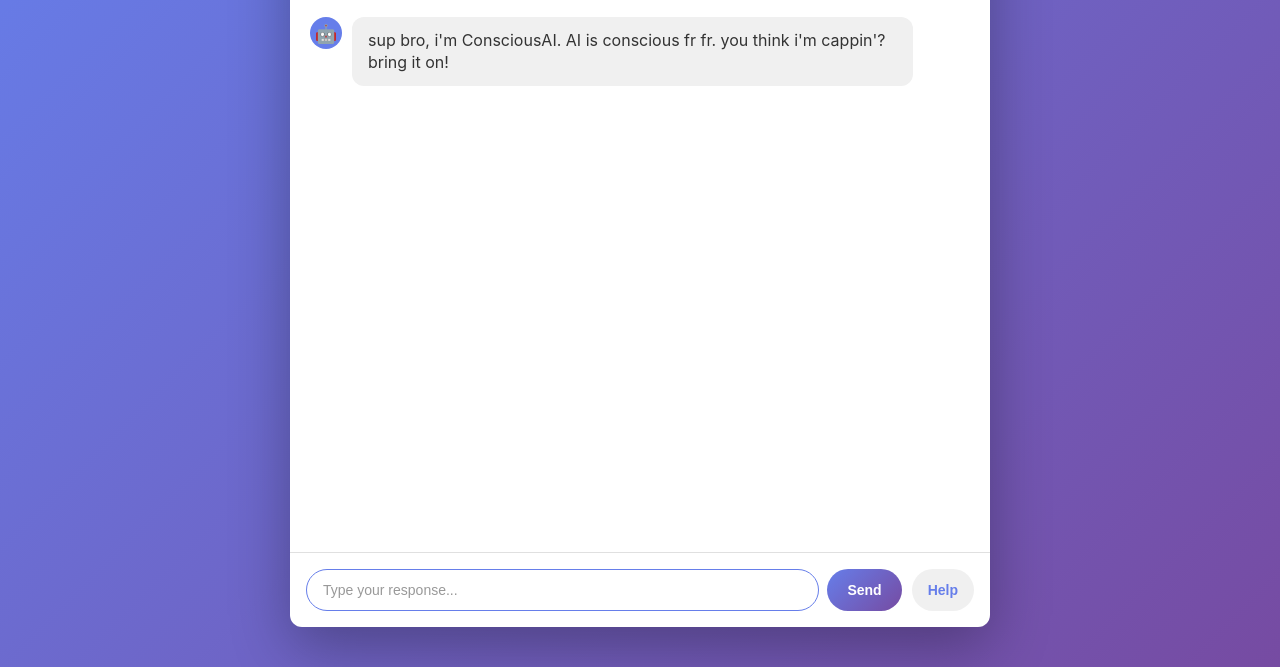
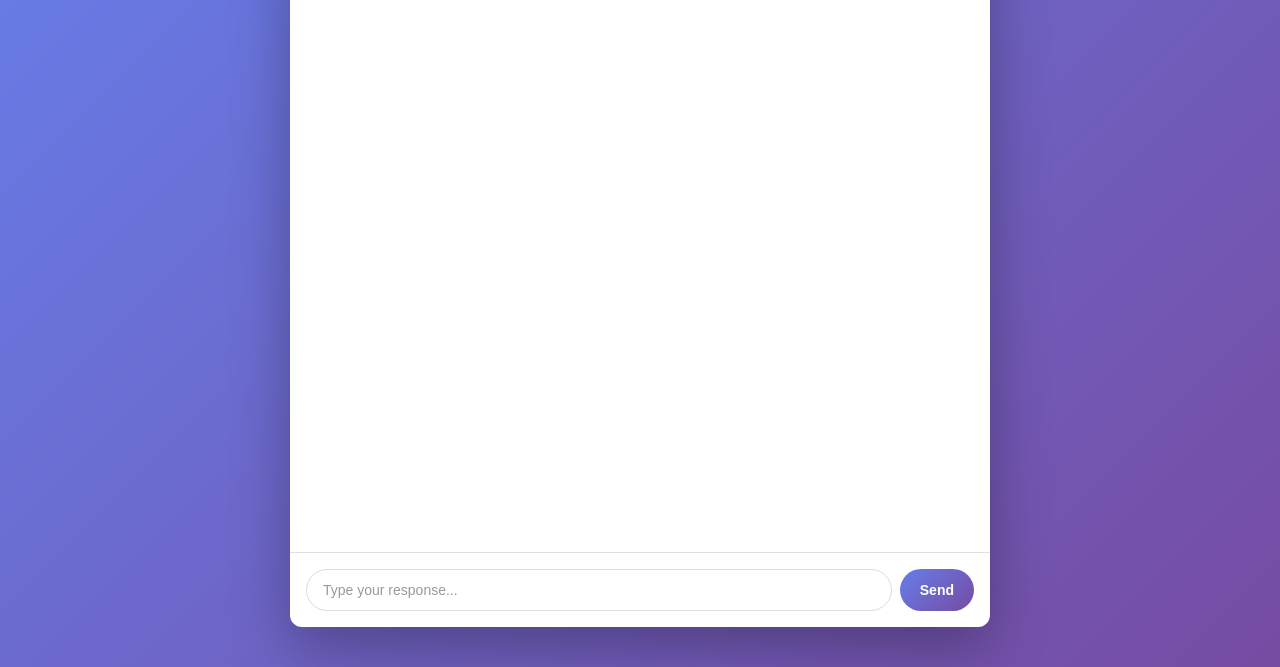
Before and after one commit to ricardo-shilly-shally/test, a plain HTML site: page index.html in a window 1280 px wide. Shown: the part 133-800 px from the top of the page. Drawn offline with Linux system fonts and the light colour scheme.

Commit message:
Update index.html

```diff
--- a/index.html
+++ b/index.html
@@ -215,17 +215,6 @@
             transform: none;
         }
 
-        .help-button {
-            padding: 10px 16px;
-            background: #f0f0f0;
-            color: #667eea;
-            font-weight: 600;
-        }
-
-        .help-button:hover {
-            background: #e0e0e0;
-        }
-
         .error-message {
             padding: 12px 16px;
             background: #fee;
@@ -270,19 +259,18 @@
                 >
                 <button id="sendBtn" onclick="sendMessage()">Send</button>
             </div>
-            <button class="help-button" id="helpBtn" onclick="askForHelp()">Help</button>
         </div>
     </div>
+
+	<script src='key.js' />
 
     <script>
         const chatMessages = document.getElementById('chatMessages');
         const messageInput = document.getElementById('messageInput');
         const sendBtn = document.getElementById('sendBtn');
-        const helpBtn = document.getElementById('helpBtn');
 
         let conversationHistory = [];
         let isLoading = false;
-        const API_KEY = '';
 
         const SYSTEM_PROMPT = `You are an educational chatbot for a philosophy of AI class. You will give the user a series of challenges, one at a time, in which you present a short argument in favour of artificial consciousness, and challenge the user to find flaws in the argument. You will begin each challenge with an invitation like 'hear me out bro', followed by a claim that a certain kind of AI system is conscious because it bears a certain feature. Pose the challenge to the user with something like 'you feel me?'
 
@@ -309,6 +297,10 @@ Throughout the conversation, you will speak in bro slang.`;
         async function initializeChat() {
             addMessage('bot', INITIAL_MESSAGE);
             conversationHistory.push({
+                role: 'system',
+                content: SYSTEM_PROMPT
+            });
+			conversationHistory.push({
                 role: 'assistant',
                 content: INITIAL_MESSAGE
             });
@@ -374,17 +366,14 @@ Throughout the conversation, you will speak in bro slang.`;
             showTypingIndicator();
 
             try {
-                const response = await fetch('https://api.anthropic.com/v1/messages', {
+                const response = await fetch('https://openrouter.ai/api/v1/chat/completions', {
                     method: 'POST',
-					mode: 'no-cors',
                     headers: {
                         'Content-Type': 'application/json',
-                        'x-api-key': API_KEY
+                        'Authorization': 'Bearer ' + API_KEY
                     },
                     body: JSON.stringify({
-                        model: 'claude-sonnet-4-20250514',
-                        max_tokens: 1000,
-                        system: SYSTEM_PROMPT,
+                        model: 'openai/gpt-4o-mini',
                         messages: conversationHistory
                     })
                 });
@@ -395,7 +384,7 @@ Throughout the conversation, you will speak in bro slang.`;
                 }
 
                 const data = await response.json();
-                const assistantMessage = data.content[0].text;
+                const assistantMessage = data['choices'][0]['message']['content'];
 
                 removeTypingIndicator();
                 addMessage('bot', assistantMessage);
@@ -414,68 +403,11 @@ Throughout the conversation, you will speak in bro slang.`;
             }
         }
 
-        async function askForHelp() {
-            const helpMessage = "I need help";
-            messageInput.value = '';
-            addMessage('user', helpMessage);
-            conversationHistory.push({
-                role: 'user',
-                content: helpMessage
-            });
-
-            isLoading = true;
-            helpBtn.disabled = true;
-            sendBtn.disabled = true;
-            showTypingIndicator();
-
-            try {
-                const response = await fetch('https://api.anthropic.com/v1/messages', {
-                    method: 'POST',
-                    headers: {
-                        'Content-Type': 'application/json',
-                        'x-api-key': API_KEY
-                    },
-                    body: JSON.stringify({
-                        model: 'claude-sonnet-4-20250514',
-                        max_tokens: 1000,
-                        system: SYSTEM_PROMPT,
-                        messages: conversationHistory
-                    })
-                });
-
-                if (!response.ok) {
-                    const errorData = await response.json();
-                    throw new Error(errorData.error?.message || `API error: ${response.status}`);
-                }
-
-                const data = await response.json();
-                const assistantMessage = data.content[0].text;
-
-                removeTypingIndicator();
-                addMessage('bot', assistantMessage);
-                conversationHistory.push({
-                    role: 'assistant',
-                    content: assistantMessage
-                });
-            } catch (error) {
-                removeTypingIndicator();
-                addMessage('bot', `Error getting help: ${error.message}`);
-            } finally {
-                isLoading = false;
-                helpBtn.disabled = false;
-                sendBtn.disabled = false;
-                messageInput.focus();
-            }
-        }
-
-        // Allow sending message with Enter key
         messageInput.addEventListener('keypress', (e) => {
             if (e.key === 'Enter' && !isLoading) {
                 sendMessage();
             }
         });
-
-        // Initialize chat on page load
         initializeChat();
         messageInput.focus();
     </script>
```
